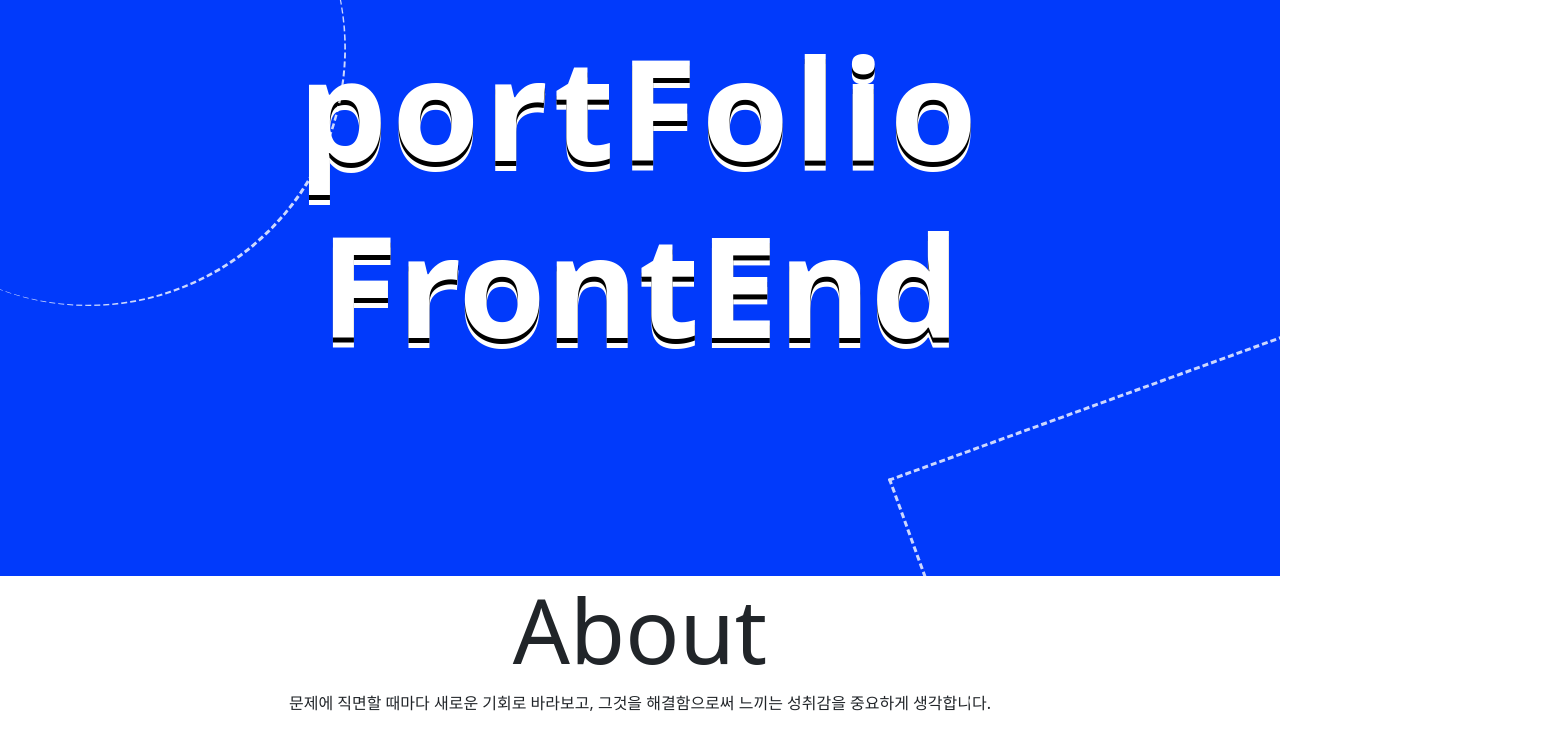
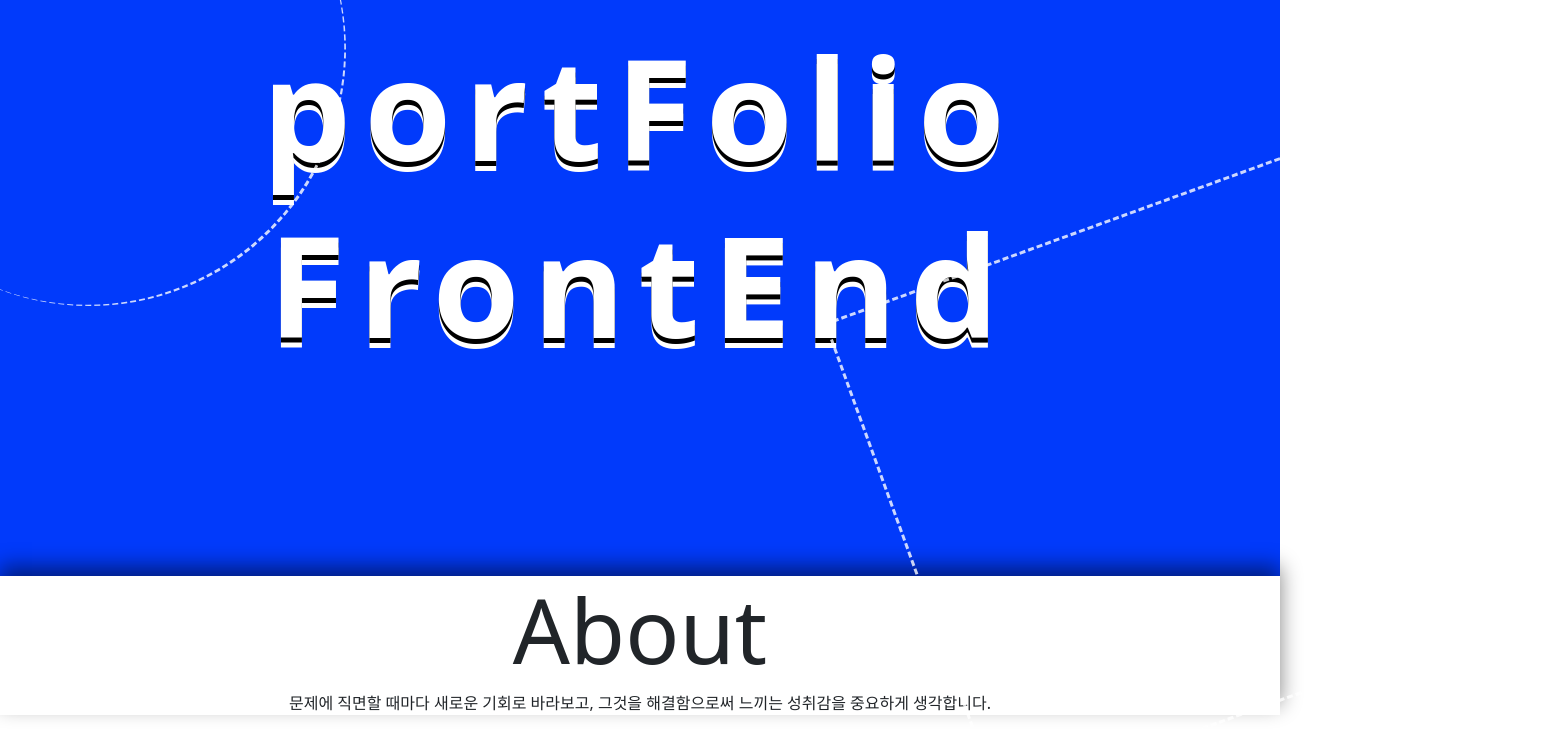
Before and after one commit to kingkaminseo/pp, a React (Create React App) app: page / in a window 1280 px wide. Shown: the part 196-952 px from the top of the page, 1544 px wide, since content can reach past the window. Built offline with nearby package versions, Linux system fonts and the light colour scheme.

Commit message:
디자인수정

```diff
--- a/src/components/About.jsx
+++ b/src/components/About.jsx
@@ -1,6 +1,8 @@
+import './font.css'
+
 function About() {
     return(
-        <div style={{backgroundColor : 'white'}}>
+        <div style={{backgroundColor : 'white', boxShadow: '0px -10px 20px rgba(0, 0, 0, 0.487)'}}>
             <h1 style={{fontSize : '7vw',}}>About</h1>
 
             <p>
--- a/src/components/Main.jsx
+++ b/src/components/Main.jsx
@@ -8,7 +8,7 @@ function Main() {
     color: 'white',
     fontSize: '11vw',
     fontWeight: '900',
-    letterSpacing: '5px',
+    letterSpacing: '13px',
     textShadow: '0  5px #000000, 0 10px',
 }}>
     portFolio
@@ -17,6 +17,7 @@ function Main() {
     color: 'white',
     fontSize: '11vw',
     fontWeight: '900',
+    letterSpacing: '13px',
     textShadow: '0  5px #000000, 0 10px',
 }}>
     FrontEnd
@@ -37,9 +38,10 @@ function Main() {
     height: '40vw',
     border: '3px dashed rgba(255, 255, 255, 0.8)',
     position: 'absolute',
-    float: 'right',
+    right: '-10vw',
+    bottom: '-10vw',
     transform: 'rotate(-20deg)',
-    left : '75vw'
+
 }}></div>
 
 
--- /dev/null
+++ b/src/components/font.css
@@ -0,0 +1,6 @@
+@font-face {
+    font-family: 'seolleimcool-SemiBold';
+    src: url('https://cdn.jsdelivr.net/gh/projectnoonnu/noonfonts_2312-1@1.1/seolleimcool-SemiBold.woff2') format('woff2');
+    font-weight: normal;
+    font-style: normal;
+}
```
